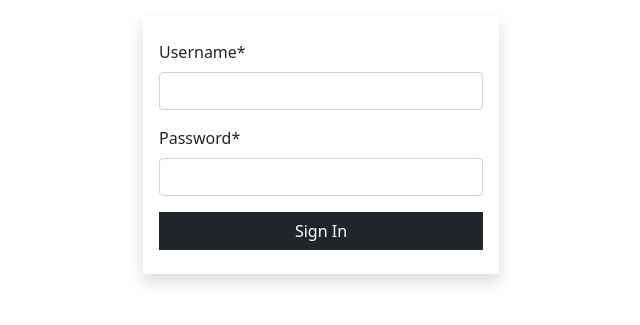
After one commit to leemutai/data1_project, a Django app: page /signin in a window 1280 px wide. The commit adds this page. Shown: the top 325 px of the page, without its empty margins (319-959 px from the left). Run offline with Django 4.2, Linux system fonts and the light colour scheme; some libraries are stand-ins or nearby versions.

Commit message:
added signin, added signout

```diff
--- a/data1_project/settings.py
+++ b/data1_project/settings.py
@@ -135,5 +135,6 @@ MESSAGE_TAGS = {
     messages.ERROR: "alert-danger",
     messages.DEBUG: "alert-dark",
     messages.WARNING: "alert-warning",
+}
 
-}
+LOGIN_URL = "/signin"
--- a/data1_project/urls.py
+++ b/data1_project/urls.py
@@ -24,6 +24,8 @@ from main_app import views
 urlpatterns = [
     path('', views.home, name="home"),
     path('employees', views.all_employees, name="all"),
+    path('signin', views.signin, name="signin"),
+    path('signout', views.signout, name="signout"),
     path('search', views.search_employees, name="search"),
     path('employees/<int:emp_id>', views.employee_details, name="details"),
     path('employees/delete/<int:emp_id>', views.employee_delete, name="delete"),
--- a/main_app/app_forms.py
+++ b/main_app/app_forms.py
@@ -16,3 +16,7 @@ class EmployeeForm(forms.ModelForm):
             "dob": "Date Of Birth",
             "email": "Email Address"
         }
+
+class LoginForm(forms.Form):
+    username = forms.CharField(max_length=60)
+    password = forms.CharField(max_length=60, widget=forms.PasswordInput)
--- a/main_app/views.py
+++ b/main_app/views.py
@@ -1,15 +1,18 @@
 from datetime import datetime
 
 from django.contrib import messages
+from django.contrib.auth import authenticate, login, logout
+from django.contrib.auth.decorators import login_required
 from django.core.paginator import Paginator
 from django.db.models import Q
 from django.shortcuts import render, redirect, get_object_or_404
 
-from main_app.app_forms import EmployeeForm
+from main_app.app_forms import EmployeeForm, LoginForm
 from main_app.models import Employee
 
 
 # Create your views here.
+@login_required
 def home(request):
     if request.method == "POST":
         form = EmployeeForm(request.POST, request.FILES)
@@ -27,6 +30,7 @@ def home(request):
 
 # All employees
 # One employee
+@login_required
 def all_employees(request):
     # employees = Employee.objects.filter(name__istartswith="La", salary__gt=45000).order_by("dob")
     # employees = Employee.objects.all().order_by("-salary")
@@ -42,11 +46,13 @@ def all_employees(request):
     return render(request, "all_employees.html", {"employees": data})
 
 
+@login_required
 def employee_details(request, emp_id):
     employee = Employee.objects.get(pk=emp_id)  # SELECT * FROM employees WHERE id=1
     return render(request, "employee_details.html", {"employee": employee})
 
 
+@login_required
 def employee_delete(request, emp_id):
     employee = get_object_or_404(Employee, pk=emp_id)
     employee.delete()
@@ -55,6 +61,7 @@ def employee_delete(request, emp_id):
     return redirect("all")
 
 
+@login_required
 def search_employees(request):
     search_word = request.GET["search_word"]
     employees = Employee.objects.filter(
@@ -67,6 +74,7 @@ def search_employees(request):
     return render(request, "all_employees.html", {"employees": data})
 
 
+@login_required
 def employee_update(request, emp_id):
     employee = get_object_or_404(Employee, pk=emp_id)  # SELECT * FROM employees WHERE id=1
     if request.method == "POST":
@@ -80,3 +88,26 @@ def employee_update(request, emp_id):
         form = EmployeeForm(instance=employee)
 
     return render(request, "update.html", {"form": form})
+
+
+def signin(request):
+    if request.method == "GET":
+        form = LoginForm()
+        return render(request, "login.html", {"form": form})
+    elif request.method == "POST":
+        form = LoginForm(request.POST)
+        if form.is_valid():
+            username = form.cleaned_data['username']
+            password = form.cleaned_data['password']
+            user = authenticate(request, username=username, password=password)
+            if user:
+                login(request, user)
+                return redirect('home')
+        messages.error(request, "Wrong username or password")
+    return render(request, "login.html", {"form": form})
+
+
+@login_required
+def signout(request):
+    logout(request)
+    return redirect('signin')
--- /dev/null
+++ b/templates/login.html
@@ -0,0 +1,19 @@
+{% extends 'base_template.html' %}
+{% load crispy_forms_filters %}
+{% block title %}
+	Sign In
+{% endblock %}
+
+{% block content %}
+	<div class="container">
+    <div class="row justify-content-center">
+        <div class="col-sm-4">
+            <form action="{% url 'signin' %}" method="post" enctype="multipart/form-data" class="shadow py-4 px-3 mt-3">
+                {% csrf_token %}
+                {{ form | crispy }}
+                <button class="btn btn-dark rounded-0 w-100">Sign In</button>
+            </form>
+        </div>
+    </div>
+</div>
+{% endblock %}
```
Also changed, not shown: templates/navbar.html (+16 -3 lines).
